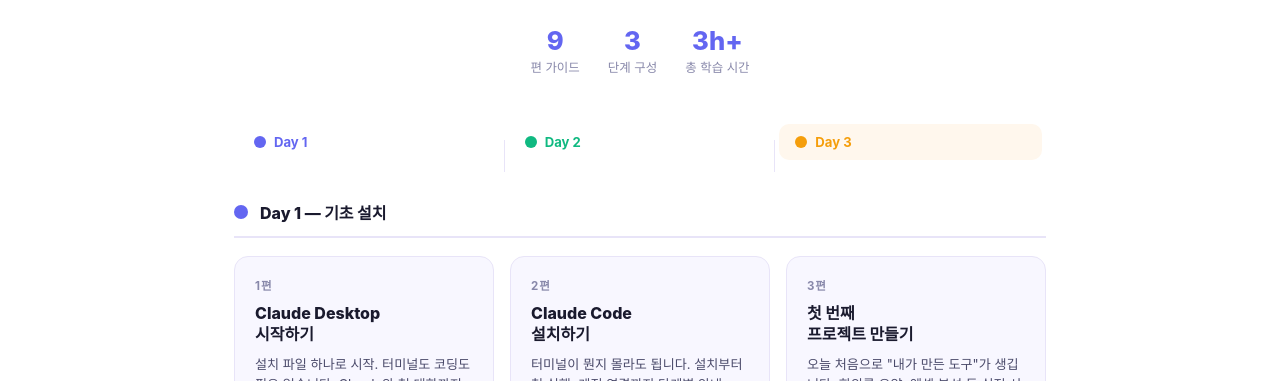
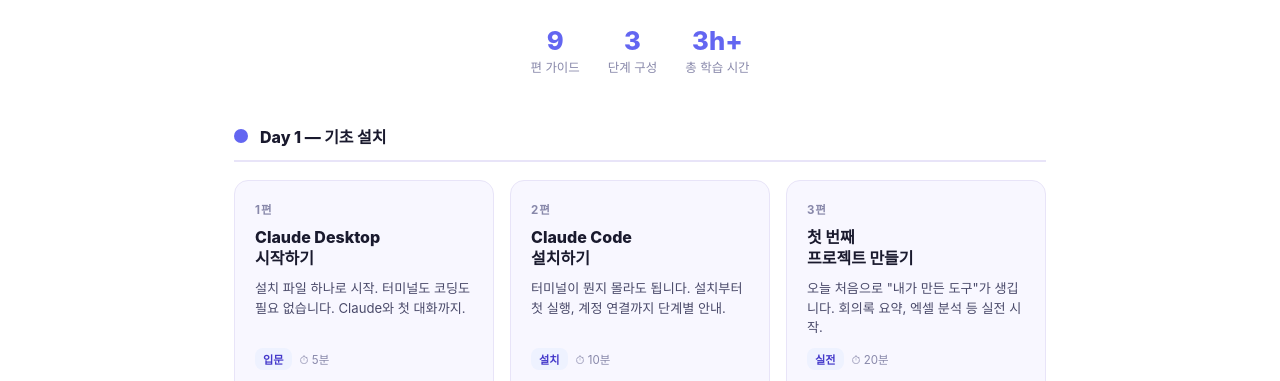
Before and after one commit to jinsik3333-eng/threads-nodev.build, a plain HTML site: page guides/index.html in a window 1280 px wide. Shown: the part 385-766 px from the top of the page. Drawn offline with Linux system fonts and the light colour scheme.

Commit message:
docs: remove guide index day timeline

```diff
--- a/guides/index.html
+++ b/guides/index.html
@@ -203,28 +203,6 @@
   </div>
 </div>
 
-<!-- 3단계 구성 -->
-<div class="timeline" style="max-width:860px;margin:0 auto 36px;padding:0 24px">
-  <div class="timeline-day day-1">
-    <div class="day-header">
-      <div class="day-dot"></div>
-      <span class="day-label" style="color:var(--day1)">Day 1</span>
-    </div>
-  </div>
-  <div class="timeline-day day-2">
-    <div class="day-header">
-      <div class="day-dot"></div>
-      <span class="day-label" style="color:var(--day2)">Day 2</span>
-    </div>
-  </div>
-  <div class="timeline-day day-3 active-day">
-    <div class="day-header">
-      <div class="day-dot"></div>
-      <span class="day-label" style="color:var(--day3)">Day 3</span>
-    </div>
-  </div>
-</div>
-
 <div class="grid-section">
 
   <!-- DAY 1 -->
```
